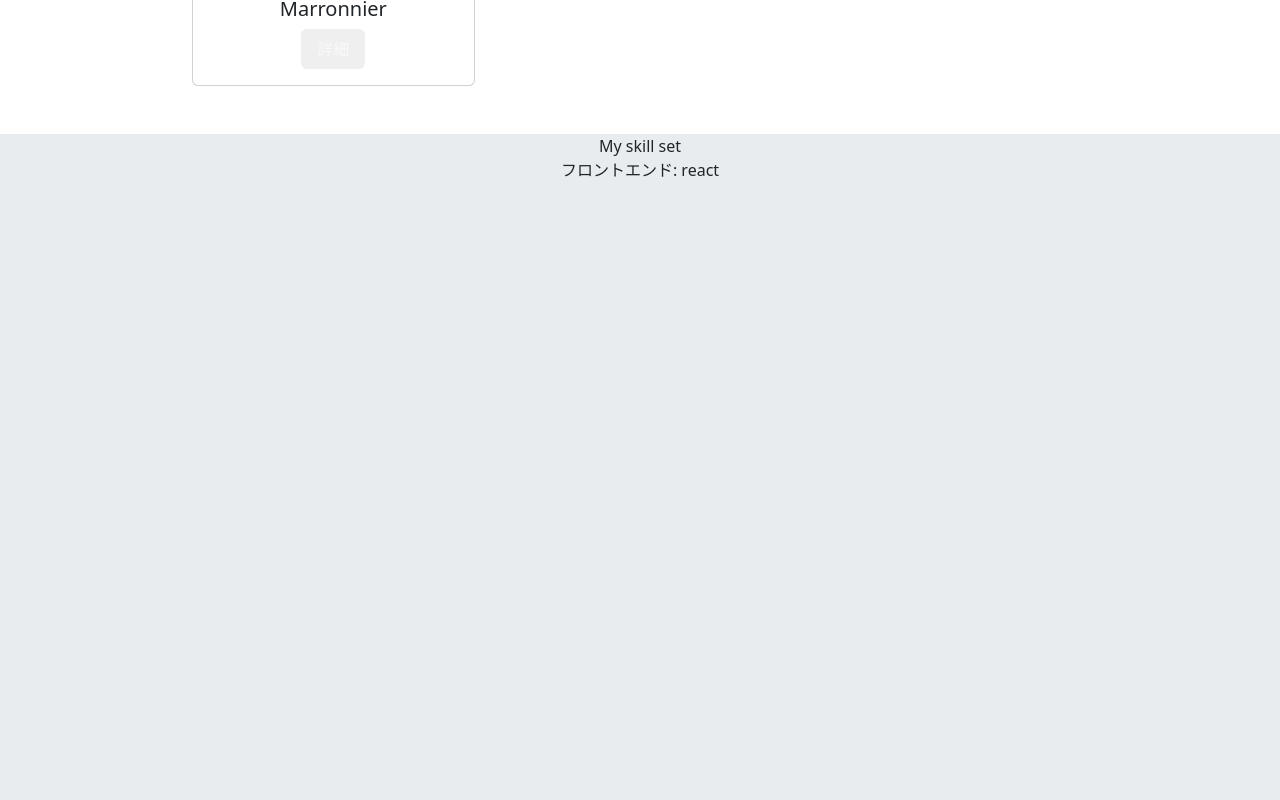
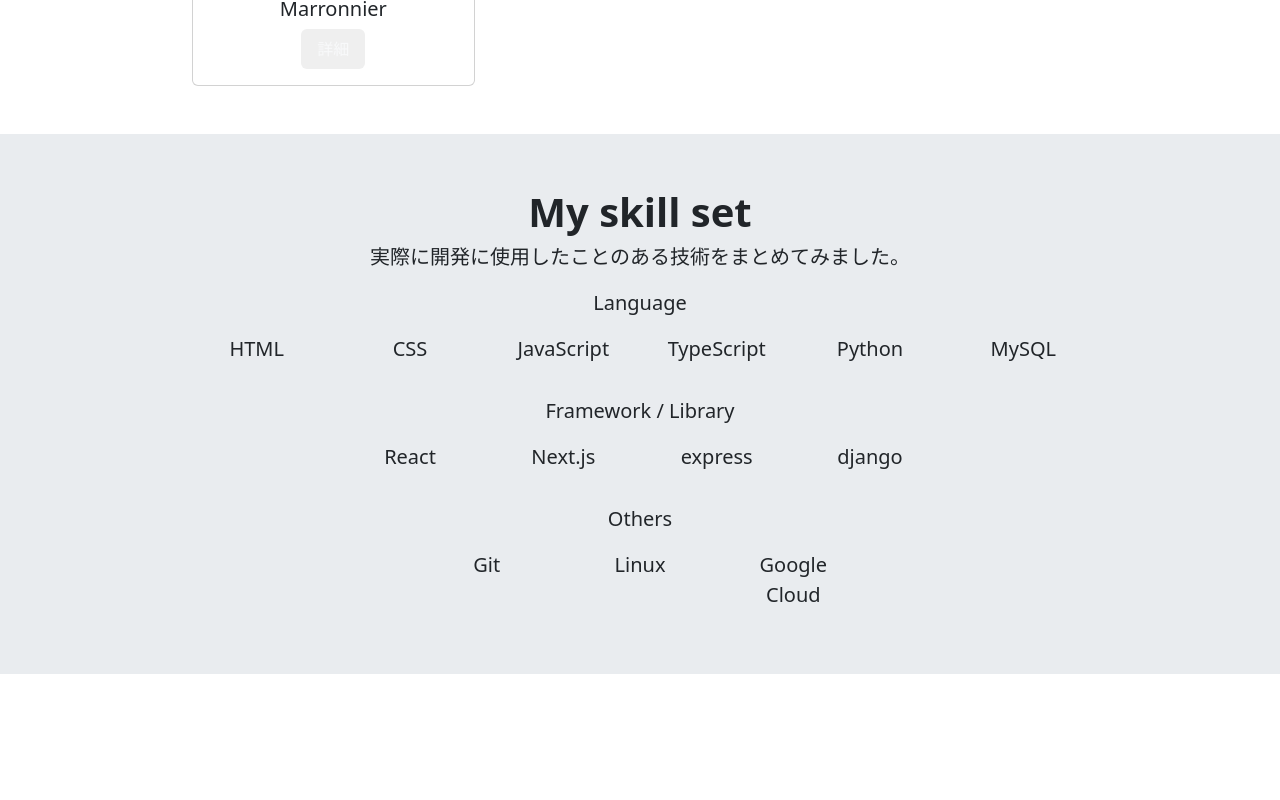
Before and after one commit to WNomunomu/wnomunomu.github.io, a Next.js app: page / in a window 1280 px wide. Shown: the part 2460-3260 px from the top of the page. Built offline with nearby package versions, Linux system fonts and the light colour scheme.

Commit message:
create myskillset component

```diff
--- a/src/components/page/Index/MySkillSet.tsx
+++ b/src/components/page/Index/MySkillSet.tsx
@@ -1,11 +1,138 @@
+import { FC } from 'react';
+
 import 'bootstrap/dist/css/bootstrap.min.css';
-import styles from './indexPage.module.css'
+
+type Props = {
+  title?: string
+  icon?: string
+}
+
+const skillSet = [
+  {
+    type: 'language',
+    title: 'HTML',
+    icon: 'devicon-html5-plain colored',
+  },
+  {
+    type: 'language',
+    title: 'CSS',
+    icon: 'devicon-css3-plain colored',
+  },
+  {
+    type: 'language',
+    title: 'JavaScript',
+    icon: 'devicon-javascript-plain colored',
+  },
+  {
+    type: 'language',
+    title: 'TypeScript',
+    icon: 'devicon-typescript-plain colored',
+  },
+  {
+    type: 'language',
+    title: 'Python',
+    icon: 'devicon-python-plain colored',
+  },
+  {
+    type: 'language',
+    title: 'MySQL',
+    icon: 'devicon-mysql-plain colored',
+  },
+  {
+    type: 'framework-library',
+    title: 'React',
+    icon: 'devicon-react-original colored'
+  },
+  {
+    type: 'framework-library',
+    title: 'Next.js',
+    icon: 'devicon-nextjs-original-wordmark colored'
+  },
+  {
+    type: 'framework-library',
+    title: 'express',
+    icon: 'devicon-express-original'
+  },
+  {
+    type: 'framework-library',
+    title: 'django',
+    icon: 'devicon-django-plain colored'
+  },
+  {
+    type: 'others',
+    title: 'Git',
+    icon: 'devicon-git-plain colored'
+  },
+  {
+    type: 'others',
+    title: 'Linux',
+    icon: 'devicon-linux-plain colored'
+  },
+  {
+    type: 'others',
+    title: 'Google Cloud',
+    icon: 'devicon-googlecloud-plain-wordmark colored'
+  },
+]
+
+const SkillCard: FC<Props> = (props) => {
+  const { title, icon } = props;
+
+  return (
+    <div className="col-2 p-3">
+      <i className={`${icon}`} style={{ fontSize: '70px' }} />
+      <div className="fs-5">{title}</div>
+    </div>
+  );
+
+};
 
 export const MySkillSet = () => {
   return (
-    <div className="text-center vh-100 bg-body-secondary">
-      <div>My skill set</div>
-      <div>フロントエンド: react</div>
+    <div className="text-center py-5 bg-body-secondary d-flex align-items-center justify-content-center">
+      <div className="mx-auto" style={{ width: '70%' }}>
+        <div className="fs-1 fw-bold">My skill set</div>
+        <div className="fs-5">実際に開発に使用したことのある技術をまとめてみました。</div>
+        <div className="pt-3">
+          <div className="fs-5">Language</div>
+          <div className="row d-flex justify-content-center">
+            {skillSet.map((skill, index) => (
+              skill.type === 'language' &&
+              <SkillCard
+                key={index}
+                title={skill.title}
+                icon={skill.icon}
+              />
+            ))}
+          </div>
+        </div>
+        <div className="pt-3">
+          <div className="fs-5">Framework / Library</div>
+          <div className="row d-flex justify-content-center">
+            {skillSet.map((skill, index) => (
+              skill.type === 'framework-library' &&
+              <SkillCard
+                key={index}
+                title={skill.title}
+                icon={skill.icon}
+              />
+            ))}
+          </div>
+        </div>
+        <div className="pt-3">
+          <div className="fs-5">Others</div>
+          <div className="row d-flex justify-content-center">
+            {skillSet.map((skill, index) => (
+              skill.type === 'others' &&
+              <SkillCard
+                key={index}
+                title={skill.title}
+                icon={skill.icon}
+              />
+            ))}
+          </div>
+        </div>
+      </div>
     </div>
   );
 };
```
